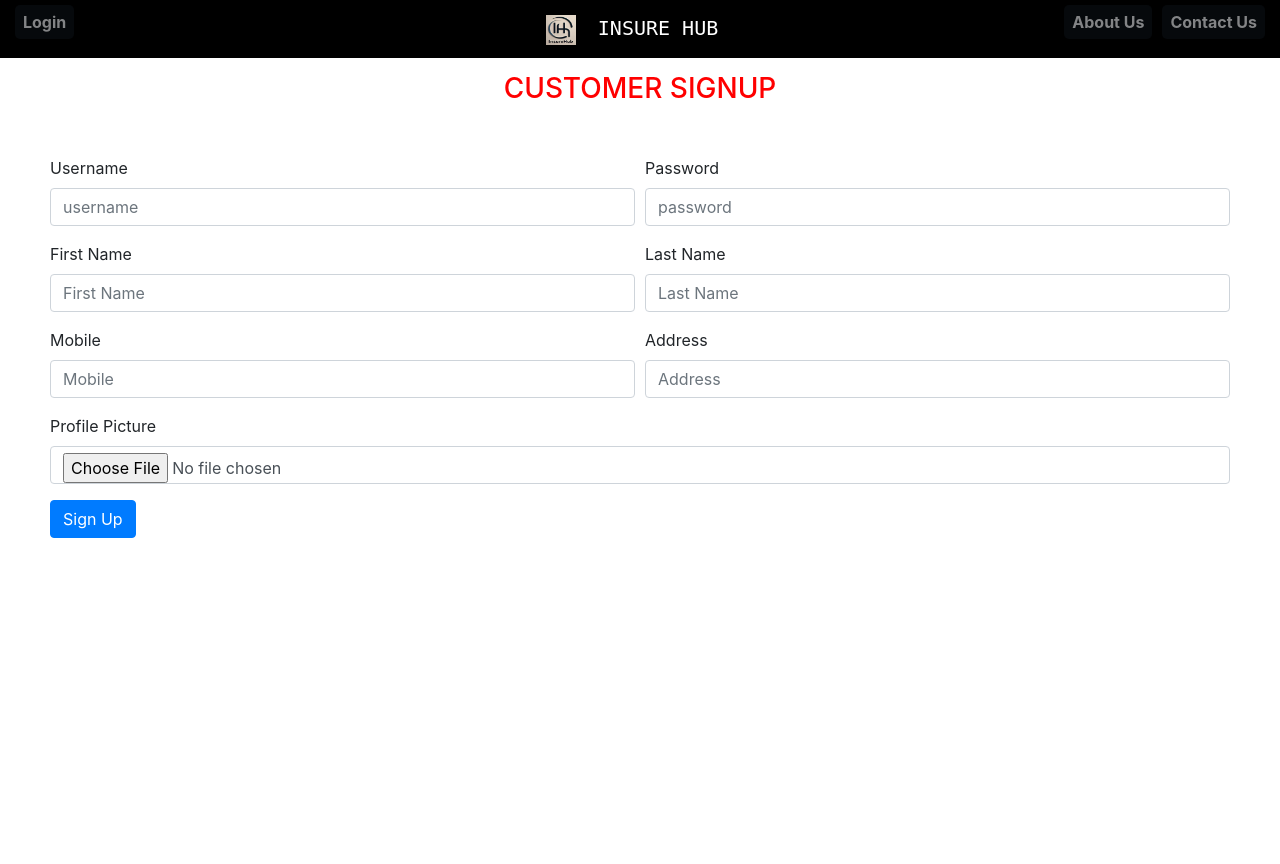
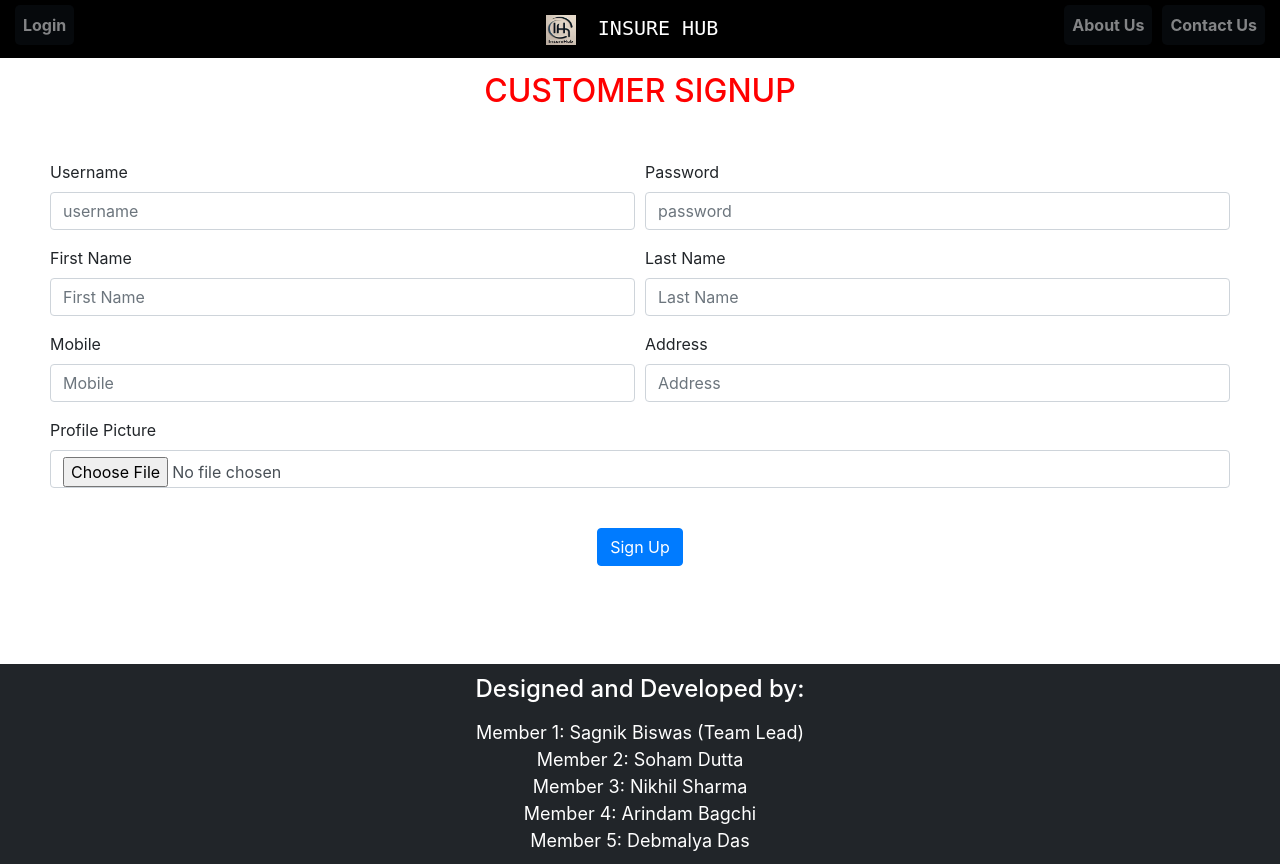
Before and after one commit to Sagnik0684/Insurance_Management, a Django app: page /customer/customersignup in a window 1280 px wide. Before the commit the page ends 538 px from the top, so only its background shows below. Run offline with Django 3.2, Linux system fonts and the light colour scheme; some libraries are stand-ins or nearby versions.

Commit message:
Added a footer as well.

```diff
--- a/templates/customer/customerclick.html
+++ b/templates/customer/customerclick.html
@@ -31,7 +31,7 @@
     <p>You can access various features after Login.</p>
     <p class="lead">
       <a class="btn btn-primary btn-lg" href="customersignup" role="button">Create Your Account</a>
-      <a class="btn btn-primary btn-lg" href="customerlogin" role="button">Login</a>
+      <br><br><a class="btn btn-primary btn-lg" href="customerlogin" role="button">Login</a>
     </p>
     <br><br><br>
   </div>
--- a/templates/customer/customersignup.html
+++ b/templates/customer/customersignup.html
@@ -18,7 +18,7 @@
 
 
 <br><br><br>
-<h3 style="text-align: center;color: red;">CUSTOMER SIGNUP</h3>
+<h2 style="text-align: center;color: red;">CUSTOMER SIGNUP</h2>
 <form method="POST" autocomplete="off" enctype="multipart/form-data">
     {% csrf_token %}
     <div class="form-row">
@@ -62,8 +62,9 @@
 
       </div>
 
-
-    <button type="submit" class="btn btn-primary">Sign Up</button>
+      <div style ="text-align: center;">
+        <br><button type="submit" class="btn btn-primary">Sign Up</button>
+      </div>
   </form>
 
 
--- a/templates/insurance/footer.html
+++ b/templates/insurance/footer.html
@@ -0,0 +1,73 @@
+<!DOCTYPE html>
+<html lang="en">
+<head>
+    <meta charset="UTF-8">
+    <meta name="viewport" content="width=device-width, initial-scale=1.0">
+    <link rel="stylesheet" href="https://stackpath.bootstrapcdn.com/bootstrap/4.3.1/css/bootstrap.min.css">
+    <style>
+        /* Footer Styling */
+        footer {
+            background-color: #212529;
+            color: white;
+            height: 25vh; /* Occupies 1/4th of the page height */
+            display: flex;
+            justify-content: center;
+            align-items: center;
+            position: relative;
+            bottom: 0;
+            width: 100%;
+            padding: 20px;
+        }
+        /* Flexbox to center content */
+        .footer-content {
+            text-align: center;
+        }
+
+        .footer-content h4 {
+            margin-bottom: 15px;
+            font-size: 24px;
+        }
+
+        .footer-content ul {
+            list-style: none;
+            padding: 0;
+            margin: 0;
+        }
+
+        .footer-content ul li {
+            font-size: 18px;
+        }
+
+        /* Media Queries for smaller screens */
+        @media (max-width: 768px) {
+            footer {
+                height: auto; /* Allow footer to adjust for smaller screens */
+                padding: 10px;
+            }
+            .footer-content h4 {
+                font-size: 20px;
+            }
+            .footer-content ul li {
+                font-size: 16px;
+            }
+        }
+    </style>
+</head>
+<body>
+
+    <!-- Footer Section -->
+    <footer>
+        <div class="footer-content">
+            <h4>Designed and Developed by:</h4>
+            <ul>
+                <li>Member 1: Sagnik Biswas (Team Lead)</li>
+                <li>Member 2: Soham Dutta</li>
+                <li>Member 3: Nikhil Sharma</li>
+                <li>Member 4: Arindam Bagchi</li>
+                <li>Member 5: Debmalya Das</li>
+            </ul>
+        </div>
+    </footer>
+
+</body>
+</html>
--- a/templates/insurance/homepg.html
+++ b/templates/insurance/homepg.html
@@ -27,7 +27,7 @@
     }
     #about-section {
     min-height: 100vh; /* Full viewport height */
-    background-image: url('{% static "image/aboutus.jpeg" %}');
+    background-image: url('{% static "image/Contactus.jpeg" %}');
     background-size: cover; /* Cover the entire section */
     background-position: center; /* Center the image */
     background-repeat: no-repeat; /* No repeat */
@@ -66,7 +66,7 @@
   </section>
 
   <!-- About Us Section -->
-  <section id="about-section" class="umbotron jumbotron-fluid d-flex justify-content-center align-items-center xyz-about">
+  <section id="about-section" class="jumbotron-fluid d-flex justify-content-center align-items-center xyz-about">
     <div class="container text-center">
       <h2>Know Us</h2>
       <p class="lead">“Your peace of mind is our priority. We protect what matters most, so you can focus on living your life to the fullest.”</p>
```
Also changed, not shown: static/profile_pic/Customer/homepage1_fFObsA1.jpg (deleted).
